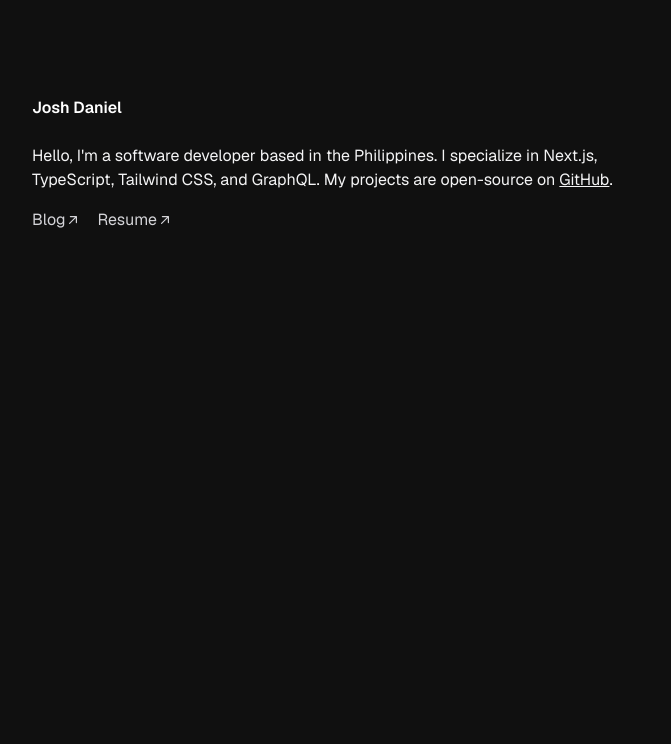
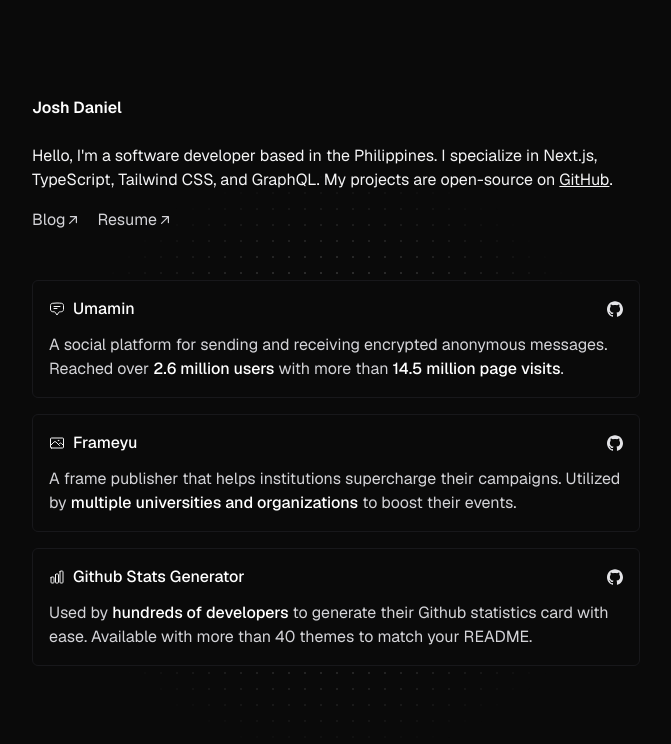
Before and after one commit to joshxfi/josh-daniel, a Next.js app: page / in a window 1280 px wide. Shown: the top 744 px of the page, without its empty margins (304-975 px from the left). Built offline with nearby package versions, Linux system fonts and the light colour scheme.

Commit message:
feat: add projects section

```diff
--- a/package.json
+++ b/package.json
@@ -9,10 +9,12 @@
     "lint": "next lint"
   },
   "dependencies": {
+    "clsx": "^2.1.1",
     "geist": "^1.3.1",
     "next": "14.2.5",
     "react": "^18",
-    "react-dom": "^18"
+    "react-dom": "^18",
+    "tailwind-merge": "^2.4.0"
   },
   "devDependencies": {
     "typescript": "^5",
--- a/src/app/layout.tsx
+++ b/src/app/layout.tsx
@@ -15,7 +15,7 @@
 }>) {
   return (
     <html lang="en">
-      <body className={`${GeistSans.className} bg-[#101010] text-zinc-100`}>{children}</body>
+      <body className={`${GeistSans.className} bg-background text-zinc-100`}>{children}</body>
     </html>
   );
 }
--- a/src/app/page.tsx
+++ b/src/app/page.tsx
@@ -1,16 +1,23 @@
+import Link from "next/link";
+import { cn } from "@/lib/utils";
+import { Projects } from "@/components/projects";
 import { ArrowUpRightIcon } from "@/components/icons";
-import Link from "next/link";
+import { DotPattern } from "@/components/dot-pattern";
 
 export default function Home() {
   return (
-    <main className="mx-auto pt-24 max-w-screen-sm container">
+    <main className="mx-auto pt-24 max-w-screen-sm container relative">
       <h1 className="font-semibold text-white">Josh Daniel</h1>
 
       <p className="mt-6">
         Hello, I'm a software developer based in the Philippines. I specialize
         in Next.js, TypeScript, Tailwind CSS, and GraphQL. My projects are
         open-source on{" "}
-        <Link href="https://github.com/joshxfi" className="underline">
+        <Link
+          href="https://github.com/joshxfi"
+          target="_blank"
+          className="underline"
+        >
           GitHub
         </Link>
         .
@@ -27,6 +34,14 @@
           <ArrowUpRightIcon className="size-4" />
         </Link>
       </div>
+
+      <Projects />
+
+      <DotPattern
+        className={cn(
+          "[mask-image:radial-gradient(300px_circle_at_center,white,transparent)] mt-32",
+        )}
+      />
     </main>
   );
 }
--- /dev/null
+++ b/src/components/dot-pattern.tsx
@@ -0,0 +1,53 @@
+import { useId } from "react";
+import { cn } from "@/lib/utils";
+
+interface DotPatternProps {
+  width?: any;
+  height?: any;
+  x?: any;
+  y?: any;
+  cx?: any;
+  cy?: any;
+  cr?: any;
+  className?: string;
+  [key: string]: any;
+}
+export function DotPattern({
+  width = 16,
+  height = 16,
+  x = 0,
+  y = 0,
+  cx = 1,
+  cy = 1,
+  cr = 1,
+  className,
+  ...props
+}: DotPatternProps) {
+  const id = useId();
+
+  return (
+    <svg
+      aria-hidden="true"
+      className={cn(
+        "pointer-events-none absolute inset-0 h-full w-full fill-neutral-400/80",
+        className,
+      )}
+      {...props}
+    >
+      <defs>
+        <pattern
+          id={id}
+          width={width}
+          height={height}
+          patternUnits="userSpaceOnUse"
+          patternContentUnits="userSpaceOnUse"
+          x={x}
+          y={y}
+        >
+          <circle id="pattern-circle" cx={cx} cy={cy} r={cr} />
+        </pattern>
+      </defs>
+      <rect width="100%" height="100%" strokeWidth={0} fill={`url(#${id})`} />
+    </svg>
+  );
+}
--- a/src/components/icons.tsx
+++ b/src/components/icons.tsx
@@ -18,3 +18,83 @@
     </svg>
   );
 }
+
+export function ChatBubbleIcon(props: SVGProps<SVGSVGElement>) {
+  return (
+    <svg
+      xmlns="http://www.w3.org/2000/svg"
+      width="1em"
+      height="1em"
+      viewBox="0 0 24 24"
+      {...props}
+    >
+      <path
+        fill="none"
+        stroke="currentColor"
+        strokeLinecap="round"
+        strokeLinejoin="round"
+        strokeWidth="1.5"
+        d="M7.5 8.25h9m-9 3H12m-9.75 1.51c0 1.6 1.123 2.994 2.707 3.227c1.129.166 2.27.293 3.423.379c.35.026.67.21.865.501L12 21l2.755-4.133a1.14 1.14 0 0 1 .865-.501a48.172 48.172 0 0 0 3.423-.379c1.584-.233 2.707-1.626 2.707-3.228V6.741c0-1.602-1.123-2.995-2.707-3.228A48.394 48.394 0 0 0 12 3c-2.392 0-4.744.175-7.043.513C3.373 3.746 2.25 5.14 2.25 6.741v6.018Z"
+      ></path>
+    </svg>
+  );
+}
+
+export function PhotoIcon(props: SVGProps<SVGSVGElement>) {
+  return (
+    <svg
+      xmlns="http://www.w3.org/2000/svg"
+      width="1em"
+      height="1em"
+      viewBox="0 0 24 24"
+      {...props}
+    >
+      <path
+        fill="none"
+        stroke="currentColor"
+        strokeLinecap="round"
+        strokeLinejoin="round"
+        strokeWidth="1.5"
+        d="m2.25 15.75l5.159-5.159a2.25 2.25 0 0 1 3.182 0l5.159 5.159m-1.5-1.5l1.409-1.409a2.25 2.25 0 0 1 3.182 0l2.909 2.909m-18 3.75h16.5a1.5 1.5 0 0 0 1.5-1.5V6a1.5 1.5 0 0 0-1.5-1.5H3.75A1.5 1.5 0 0 0 2.25 6v12a1.5 1.5 0 0 0 1.5 1.5Zm10.5-11.25h.008v.008h-.008V8.25Zm.375 0a.375.375 0 1 1-.75 0a.375.375 0 0 1 .75 0Z"
+      ></path>
+    </svg>
+  );
+}
+
+export function ChartBarIcon(props: SVGProps<SVGSVGElement>) {
+  return (
+    <svg
+      xmlns="http://www.w3.org/2000/svg"
+      width="1em"
+      height="1em"
+      viewBox="0 0 24 24"
+      {...props}
+    >
+      <path
+        fill="none"
+        stroke="currentColor"
+        strokeLinecap="round"
+        strokeLinejoin="round"
+        strokeWidth="1.5"
+        d="M3 13.125C3 12.504 3.504 12 4.125 12h2.25c.621 0 1.125.504 1.125 1.125v6.75C7.5 20.496 6.996 21 6.375 21h-2.25A1.125 1.125 0 0 1 3 19.875v-6.75Zm6.75-4.5c0-.621.504-1.125 1.125-1.125h2.25c.621 0 1.125.504 1.125 1.125v11.25c0 .621-.504 1.125-1.125 1.125h-2.25a1.125 1.125 0 0 1-1.125-1.125V8.625Zm6.75-4.5c0-.621.504-1.125 1.125-1.125h2.25C20.496 3 21 3.504 21 4.125v15.75c0 .621-.504 1.125-1.125 1.125h-2.25a1.125 1.125 0 0 1-1.125-1.125V4.125Z"
+      ></path>
+    </svg>
+  );
+}
+
+export function GitHubIcon(props: SVGProps<SVGSVGElement>) {
+  return (
+    <svg
+      xmlns="http://www.w3.org/2000/svg"
+      width="1em"
+      height="1em"
+      viewBox="0 0 24 24"
+      {...props}
+    >
+      <path
+        fill="currentColor"
+        d="M12 .297c-6.63 0-12 5.373-12 12c0 5.303 3.438 9.8 8.205 11.385c.6.113.82-.258.82-.577c0-.285-.01-1.04-.015-2.04c-3.338.724-4.042-1.61-4.042-1.61C4.422 18.07 3.633 17.7 3.633 17.7c-1.087-.744.084-.729.084-.729c1.205.084 1.838 1.236 1.838 1.236c1.07 1.835 2.809 1.305 3.495.998c.108-.776.417-1.305.76-1.605c-2.665-.3-5.466-1.332-5.466-5.93c0-1.31.465-2.38 1.235-3.22c-.135-.303-.54-1.523.105-3.176c0 0 1.005-.322 3.3 1.23c.96-.267 1.98-.399 3-.405c1.02.006 2.04.138 3 .405c2.28-1.552 3.285-1.23 3.285-1.23c.645 1.653.24 2.873.12 3.176c.765.84 1.23 1.91 1.23 3.22c0 4.61-2.805 5.625-5.475 5.92c.42.36.81 1.096.81 2.22c0 1.606-.015 2.896-.015 3.286c0 .315.21.69.825.57C20.565 22.092 24 17.592 24 12.297c0-6.627-5.373-12-12-12"
+      ></path>
+    </svg>
+  );
+}
--- /dev/null
+++ b/src/components/projects.tsx
@@ -0,0 +1,88 @@
+import Link from "next/link";
+import { ChartBarIcon, ChatBubbleIcon, GitHubIcon, PhotoIcon } from "./icons";
+
+export function Projects() {
+  return (
+    <section className="mt-12 space-y-4 bg-background z-50 relative">
+      <Project
+        title="Umamin"
+        url="https://github.com/omsimos/umamin"
+        icon={<ChatBubbleIcon className="size-4" />}
+        description={
+          <>
+            A social platform for sending and receiving encrypted anonymous
+            messages. Reached over{" "}
+            <span className="font-medium text-white">2.6 million users</span>{" "}
+            with more than{" "}
+            <span className="font-medium text-white">
+              14.5 million page visits
+            </span>
+            .
+          </>
+        }
+      />
+
+      <Project
+        title="Frameyu"
+        url="https://github.com/omsimos/frameyu"
+        icon={<PhotoIcon className="size-4" />}
+        description={
+          <>
+            A frame publisher that helps institutions supercharge their
+            campaigns. Utilized by{" "}
+            <span className="font-medium text-white">
+              multiple universities and organizations
+            </span>{" "}
+            to boost their events.
+          </>
+        }
+      />
+
+      <Project
+        title="Github Stats Generator"
+        url="https://github.com/omsimos/github-stats"
+        icon={<ChartBarIcon className="size-4" />}
+        description={
+          <>
+            Used by{" "}
+            <span className="font-medium text-white">
+              hundreds of developers
+            </span>{" "}
+            to generate their Github statistics card with ease. Available with
+            more than 40 themes to match your README.
+          </>
+        }
+      />
+    </section>
+  );
+}
+
+type Props = {
+  title: string;
+  url: string;
+  icon: React.ReactNode;
+  description: React.ReactNode;
+};
+
+function Project(props: Props) {
+  return (
+    <div className="border border-zinc-900 p-4 rounded-md bg-background">
+      <div className="flex justify-between items-center">
+        <div className="flex items-center gap-2">
+          {props.icon}
+          <h2 className="text-white font-medium">{props.title}</h2>
+        </div>
+
+        <Link
+          href={props.url}
+          target="_blank"
+          className="text-zinc-200 hover:text-white transition-colors"
+        >
+          <GitHubIcon className="size-4" />
+        </Link>
+      </div>
+
+      <p className="text-zinc-300 mt-3">{props.description}</p>
+    </div>
+  );
+}
--- /dev/null
+++ b/src/lib/utils.ts
@@ -0,0 +1,6 @@
+import { type ClassValue, clsx } from "clsx"
+import { twMerge } from "tailwind-merge"
+
+export function cn(...inputs: ClassValue[]) {
+  return twMerge(clsx(inputs))
+}
--- a/tailwind.config.ts
+++ b/tailwind.config.ts
@@ -18,6 +18,9 @@
           "2xl": "1400px",
         },
       },
+      colors: {
+        background: "#0a0a0a",
+      },
       backgroundImage: {
         "gradient-radial": "radial-gradient(var(--tw-gradient-stops))",
         "gradient-conic":
```
Also changed, not shown: 1 other file (tests, documents, lock files or other folders).
